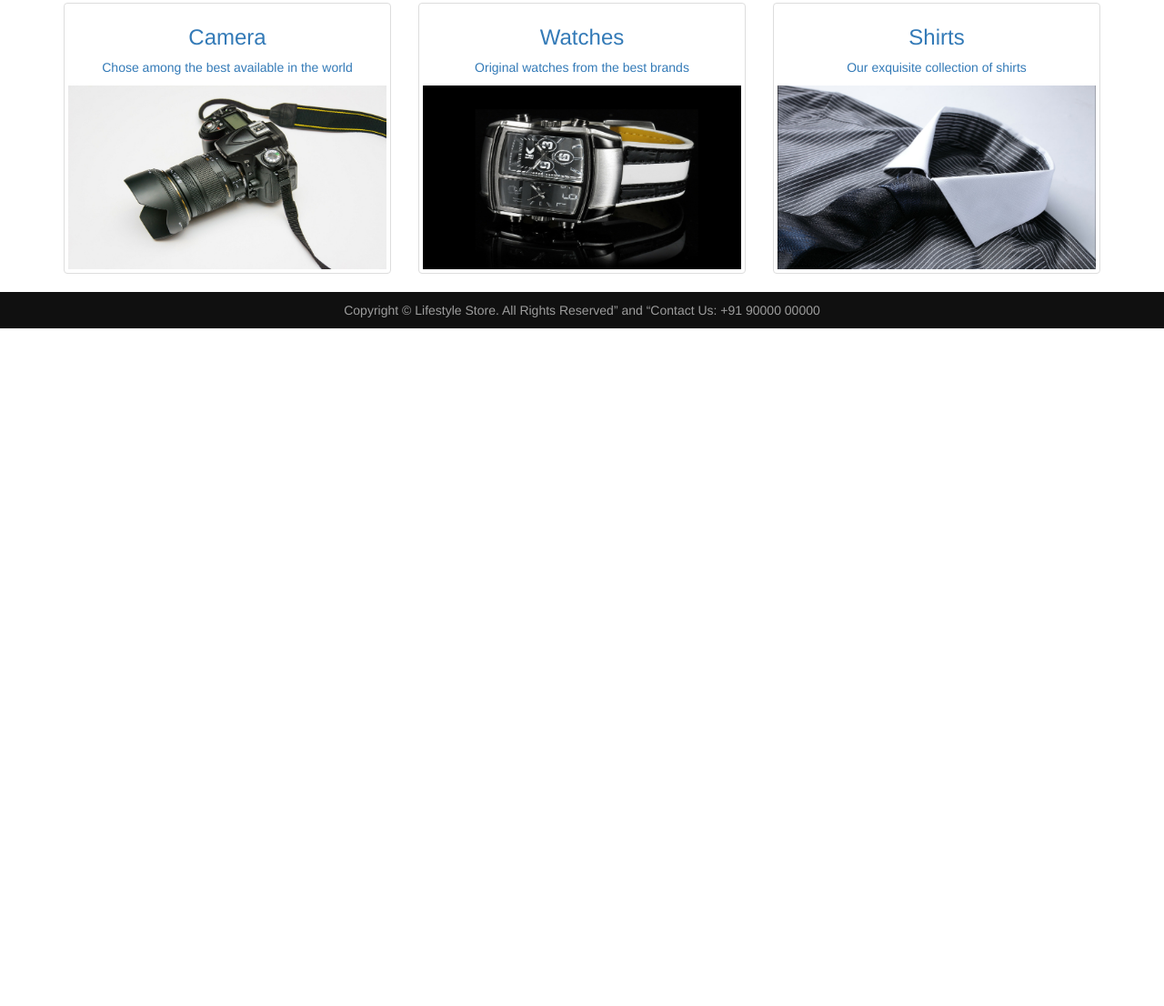
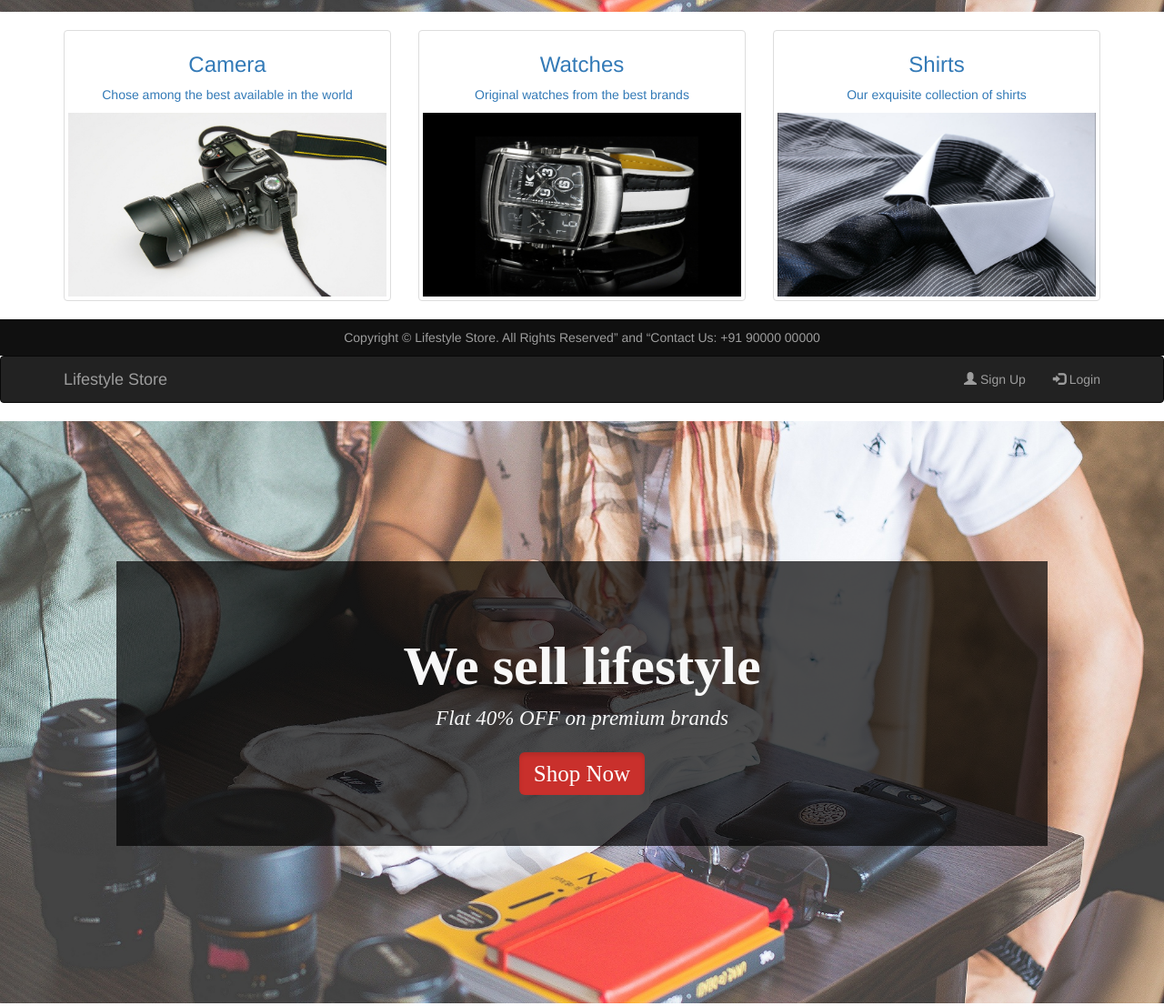
Before and after one commit to Biswajit-Parui/Lifestyle-store, a website: page public_html/index.html in a window 1280 px wide. Shown: the part 699-1805 px from the top of the page at 91% size. Before the commit the page ends 1060 px from the top, so only its background shows below. Drawn offline with nearby package versions, Linux system fonts and the light colour scheme.

Commit message:
Update index.html

```diff
--- a/public_html/index.html
+++ b/public_html/index.html
@@ -41,8 +41,9 @@
                 border-color: #ac2925;
                 box-shadow: inset 0 3px 5px rgba(0, 0, 0, .125);
                 padding: 10px 16px;
-                font-size: 18px;
+                font-size: 25px;
                 border-radius: 6px;
+                font-family: AR CENA;
             }
             #footer{
                 padding: 10px 0;
@@ -85,7 +86,165 @@
                     <div class="banner_content">
 
                         <h1>We sell lifestyle</h1>
-                        <h5>Flat 40% OFF on premium brands</h5>
+                        <h5>Flat 40% OFF on premium brands</h5><br>
+                        <a href="product.html" class="button">Shop Now</a>
+
+                    </div>
+
+                </div>
+
+            </div>
+
+            </center>
+
+        </div>
+
+        <div class="container">
+
+            <div class="row text-center" id="item list">
+
+                <div class="col-sm-4">
+
+                    <a href="product.html#camera">
+                        <div class="thumbnail">
+                            <h3>Camera</h3>
+                            <p>Chose among the best available in the world</p>
+                            <img src="img/1.jpg" alt="Camera">
+                        </div>
+                    </a>
+
+                </div>
+
+                <div class="col-sm-4">
+
+                    <a href="product.html#watches">
+
+                        <div class="thumbnail">
+                            <h3>Watches</h3>
+                            <p>Original watches from the best brands</p>
+                            <img src="img/7.jpg" alt="Watches">
+                        </div>
+
+                    </a>
+
+                </div>
+
+                <div class="col-sm-4">
+
+                    <a href="product.html#shirts">
+
+                        <div class="thumbnail">
+                            <h3>Shirts</h3>
+                            <p>Our exquisite collection of shirts</p>
+                            <img src="img/8.jpg" alt="Watches">
+                        </div>
+
+                    </a>
+
+                </div>
+
+            </div>
+
+        </div>
+
+    <center>
+
+        <div id="footer">
+            <footer>Copyright © Lifestyle Store. All Rights Reserved” and “Contact Us: +91 90000 00000</footer>
+        </div>
+
+    </center>
+
+    </body>
+</html><!DOCTYPE html>
+<html>
+    <head>
+        <link rel="stylesheet" href="https://maxcdn.bootstrapcdn.com/bootstrap/3.3.7/css/bootstrap.min.css" >
+
+        <script src="https://ajax.googleapis.com/ajax/libs/jquery/1.12.4/jquery.min.js"></script>
+
+        <script src="https://maxcdn.bootstrapcdn.com/bootstrap/3.3.7/js/bootstrap.min.js"></script>
+        <meta name="viewport" content="width=device-width, initial-scale=1">
+        <title>Index Page</title>
+
+        <style>
+            .content{
+                min-height: 600px;
+            }
+            .banner-image{
+                padding-bottom: 50px;
+                margin-bottom: 20px;
+                text-align: center;
+                color: #f8f8f8;
+                background: url(img/intro-bg_1.jpg) no-repeat center;
+                background-size: cover;
+            }
+            .inner-banner-image{
+                padding-top: 12%;
+                width:80%;
+                margin:auto;
+            }
+            .banner_content{
+                position: relative;
+                padding-top: 6%;
+                padding-bottom: 6%;
+                overflow:hidden;
+                margin-bottom: 12%;
+                background-color: rgba(0, 0, 0, 0.7);
+                text-align: center;
+            }
+            .button{
+                color: #fff;
+                background-color: #c9302c;
+                border-color: #ac2925;
+                box-shadow: inset 0 3px 5px rgba(0, 0, 0, .125);
+                padding: 10px 16px;
+                font-size: 25px;
+                border-radius: 6px;
+                font-family: AR CENA;
+            }
+            #footer{
+                padding: 10px 0;
+                background-color: #101010;
+                color:#9d9d9d;
+                bottom: 0;
+                width: 100%;
+            }
+            h1{
+                font: bold 60px AR DESTINE;
+            }
+            h5{
+                font: italic normal 23px AvantGarde Md BT;
+            }
+        </style>
+    </head>
+    <body>
+        <div class="navbar navbar-inverse">
+            <div class="container">
+                <div class="navbar-header">
+                    <a class="navbar-brand" href="https://en.wikipedia.org/wiki/Lifestyle_(department_store)">Lifestyle Store</a>
+                </div>
+                <div>
+                    <ul class="nav navbar-nav navbar-right">
+                        <li><a href="signup.html"><span class="glyphicon glyphicon-user"></span> Sign Up</a></li>
+                        <li><a href="login.html"><span class="glyphicon glyphicon-log-in"></span> Login</a></li>
+                    </ul>
+                </div>
+            </div>
+        </div>
+
+        <div class="content">
+
+            <center>
+
+            <div class="banner-image">
+
+                <div class="inner-banner-image">
+
+                    <div class="banner_content">
+
+                        <h1>We sell lifestyle</h1>
+                        <h5>Flat 40% OFF on premium brands</h5><br>
                         <a href="product.html" class="button">Shop Now</a>
 
                     </div>
```
